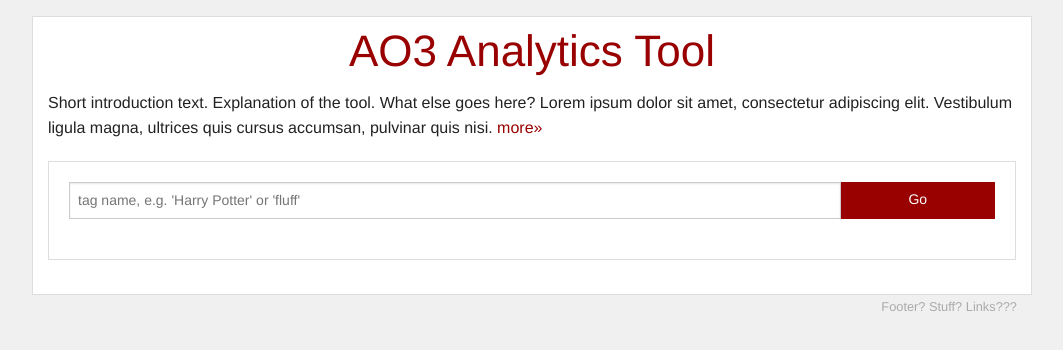
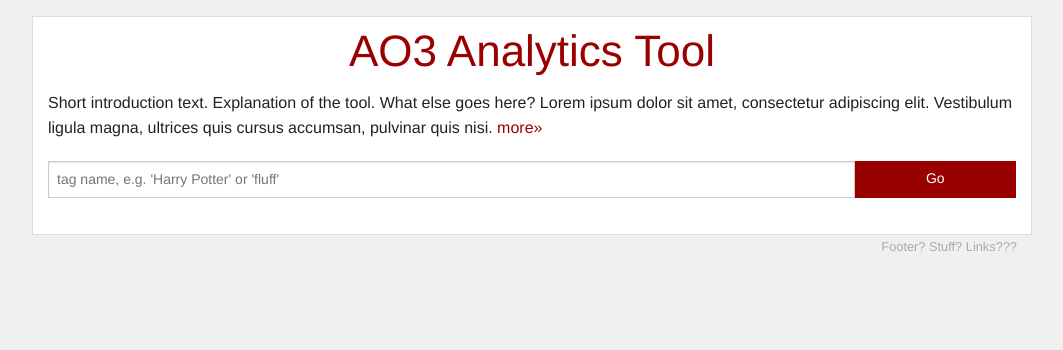
Before and after one commit to esgibter/fandomstats, a Python web app: template src/application/home/templates/index.html in a window 1280 px wide. Shown: the top 350 px of the page, without its empty margins (108-1171 px from the left). Run offline with Jinja, Linux system fonts and the light colour scheme; the template is opened without the code that fills it, so the values that code supplies are empty.

Commit message:
preparing html for filter controls

```diff
--- a/src/application/home/templates/index.html
+++ b/src/application/home/templates/index.html
@@ -15,7 +15,6 @@
 			<div id="main" class="large-12 columns">
 				<h1>AO3 Analytics Tool</h1>
 				<p>Short introduction text. Explanation of the tool. What else goes here? Lorem ipsum dolor sit amet, consectetur adipiscing elit. Vestibulum ligula magna, ultrices quis cursus accumsan, pulvinar quis nisi. <span class="more-text">Mauris fringilla ac orci sodales efficitur. Vivamus consequat sem auctor risus eleifend fermentum ut at orci. Aenean mollis pretium dui, id dictum justo eleifend eget. Morbi commodo diam nec ipsum hendrerit, ut scelerisque lectus tempus. Etiam eu felis tellus. Vivamus ut odio elit.</span> <a href="" class="more">more&raquo;</a></p>
-				<fieldset>
 				<form id="searchform" class="row collapse">
 					<div class="large-10 medium-9 small-12 columns">
 				          <input id="search-string" type="text" placeholder="tag name, e.g. 'Harry Potter' or 'fluff'">
@@ -23,11 +22,17 @@
 			    	<div class="large-2 medium-3 small-12 columns">
 			          <a href="#" id="search-btn" class="button postfix">Go</a>
 		        	</div>
-			        	<div class="large-12 medium-12 small-12 columns">
-			        		<!-- here will go all the advanced values -->
+		        	<!--
+		        	<div class="large-2 medium-3 small-12 columns">
+			          <a href="#" id="add-searchword"> + add search tag</a>
 		        	</div>
+		        	-->
 				</form>
-				</fieldset>
+				<div class="row collapse">
+					<div class="small-12 columns">
+
+					</div>
+				</div>
 				<div class="row collapse">
 					<div id="graph-area" class="large-12 columns">
 						<div class="row">
```
Lines whose indentation alone changed are shown as unchanged.
